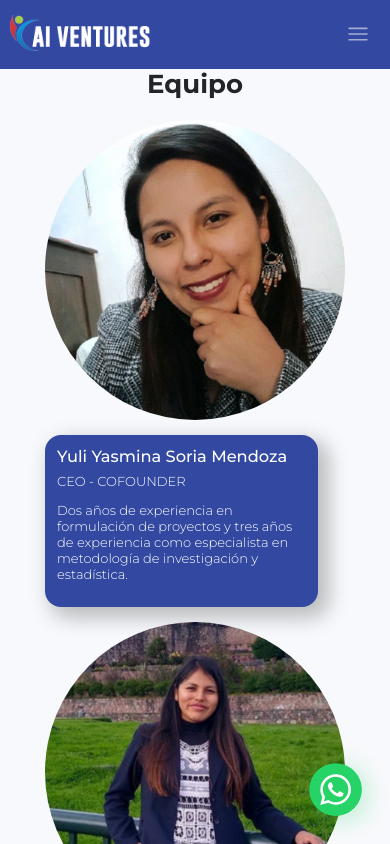
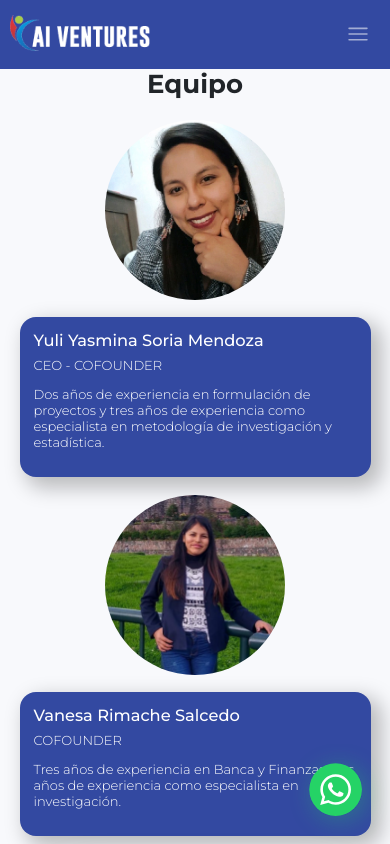
Before and after one commit to justinait/cai-ventures2, a React (Vite) app: page /about in a window 390 px wide. Shown: the top 844 px of the page. Built offline with nearby package versions, Linux system fonts and the light colour scheme.

Commit message:
mobile responsive team/about

```diff
--- a/src/components/Team/Team.css
+++ b/src/components/Team/Team.css
@@ -46,8 +46,19 @@
         background: var(--colors-main-friendly-blue, #3349A1);
         box-shadow: 8px 8px 20px 3px rgba(0, 0, 0, 0.25);
     }
+    .personContainer img {
+        width: 250px;
+        height: 250px;
+    }
 }
 
 @media  screen and (max-width: 768px) {
 
+    .personContainer img {
+        width: 180px;
+        height: 180px;
+    }
+    .infoPerson {
+        width: 90vw;
+    }
 }
```
